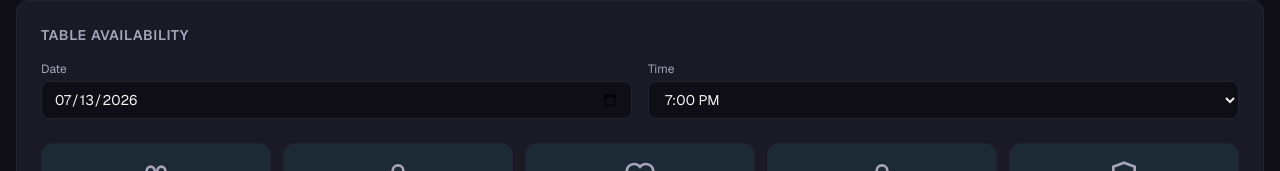
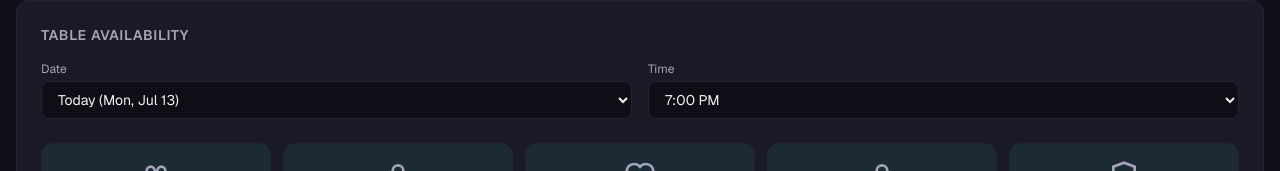
Before and after one commit to vibe-code-tours/team-02-app, a Next.js app in the folder sonicsavor/: page /dashboard in a window 1280 px wide. Shown: the part 407-578 px from the top of the page. Built offline with nearby package versions, Linux system fonts and the light colour scheme.

Commit message:
feat(dashboard): replace date picker with dropdown
- Date: dropdown with Today, Tomorrow, This Weekend, Next Week, Next Weekend
- Time: dropdown with 30-min slots from 5:00 PM to 9:00 PM
- More reliable than native date picker across browsers

```diff
--- a/sonicsavor/src/components/dashboard/TableAvailabilityWidget.tsx
+++ b/sonicsavor/src/components/dashboard/TableAvailabilityWidget.tsx
@@ -7,10 +7,59 @@ interface TableAvailabilityWidgetProps {
   onSelectType: (type: string) => void;
 }
 
+// Generate date options
+const getDateOptions = () => {
+  const today = new Date();
+  const tomorrow = new Date(today);
+  tomorrow.setDate(tomorrow.getDate() + 1);
+
+  const thisWeekend = new Date(today);
+  thisWeekend.setDate(today.getDate() + (6 - today.getDay())); // Saturday
+
+  const nextWeek = new Date(today);
+  nextWeek.setDate(today.getDate() + 7);
+
+  const nextWeekend = new Date(today);
+  nextWeekend.setDate(today.getDate() + (13 - today.getDay())); // Next Saturday
+
+  const formatDate = (date: Date) => {
+    return date.toISOString().split("T")[0];
+  };
+
+  const formatDisplay = (date: Date, label: string) => {
+    const day = date.toLocaleDateString("en-US", { weekday: "short" });
+    const month = date.toLocaleDateString("en-US", { month: "short" });
+    const dayNum = date.getDate();
+    return `${label} (${day}, ${month} ${dayNum})`;
+  };
+
+  return [
+    { value: formatDate(today), label: formatDisplay(today, "Today") },
+    { value: formatDate(tomorrow), label: formatDisplay(tomorrow, "Tomorrow") },
+    { value: formatDate(thisWeekend), label: formatDisplay(thisWeekend, "This Weekend") },
+    { value: formatDate(nextWeek), label: formatDisplay(nextWeek, "Next Week") },
+    { value: formatDate(nextWeekend), label: formatDisplay(nextWeekend, "Next Weekend") },
+  ];
+};
+
+const TIME_SLOTS = [
+  { value: "17:00", label: "5:00 PM" },
+  { value: "17:30", label: "5:30 PM" },
+  { value: "18:00", label: "6:00 PM" },
+  { value: "18:30", label: "6:30 PM" },
+  { value: "19:00", label: "7:00 PM" },
+  { value: "19:30", label: "7:30 PM" },
+  { value: "20:00", label: "8:00 PM" },
+  { value: "20:30", label: "8:30 PM" },
+  { value: "21:00", label: "9:00 PM" },
+];
+
 export default function TableAvailabilityWidget({ onSelectType }: TableAvailabilityWidgetProps) {
   const [selectedDate, setSelectedDate] = useState(new Date().toISOString().split("T")[0]);
   const [selectedTime, setSelectedTime] = useState("19:00");
   const [availability, setAvailability] = useState<{ [key: string]: { total: number; available: number } }>({});
+
+  const dateOptions = getDateOptions();
 
   useEffect(() => {
     const avail = getTableAvailability(selectedDate, selectedTime);
@@ -41,26 +90,30 @@ export default function TableAvailabilityWidget({ onSelectType }: TableAvailabil
       <div className="grid grid-cols-2 gap-4 mb-6">
         <div>
           <label className="block text-xs text-[#A7A4B8] mb-1">Date</label>
-          <input
-            type="date"
+          <select
             value={selectedDate}
             onChange={(e) => setSelectedDate(e.target.value)}
-            min={new Date().toISOString().split("T")[0]}
-            className="w-full px-3 py-2 bg-[#0F0E17] border border-[#242334] rounded-lg text-[#F5F3F0] text-sm focus:border-[#E85D04] outline-none"
-          />
+            className="w-full px-3 py-2 bg-[#0F0E17] border border-[#242334] rounded-lg text-[#F5F3F0] text-sm focus:border-[#E85D04] outline-none cursor-pointer"
+          >
+            {dateOptions.map((option) => (
+              <option key={option.value} value={option.value}>
+                {option.label}
+              </option>
+            ))}
+          </select>
         </div>
         <div>
           <label className="block text-xs text-[#A7A4B8] mb-1">Time</label>
           <select
             value={selectedTime}
             onChange={(e) => setSelectedTime(e.target.value)}
-            className="w-full px-3 py-2 bg-[#0F0E17] border border-[#242334] rounded-lg text-[#F5F3F0] text-sm focus:border-[#E85D04] outline-none"
+            className="w-full px-3 py-2 bg-[#0F0E17] border border-[#242334] rounded-lg text-[#F5F3F0] text-sm focus:border-[#E85D04] outline-none cursor-pointer"
           >
-            <option value="17:00">5:00 PM</option>
-            <option value="18:00">6:00 PM</option>
-            <option value="19:00">7:00 PM</option>
-            <option value="20:00">8:00 PM</option>
-            <option value="21:00">9:00 PM</option>
+            {TIME_SLOTS.map((slot) => (
+              <option key={slot.value} value={slot.value}>
+                {slot.label}
+              </option>
+            ))}
           </select>
         </div>
       </div>
```
